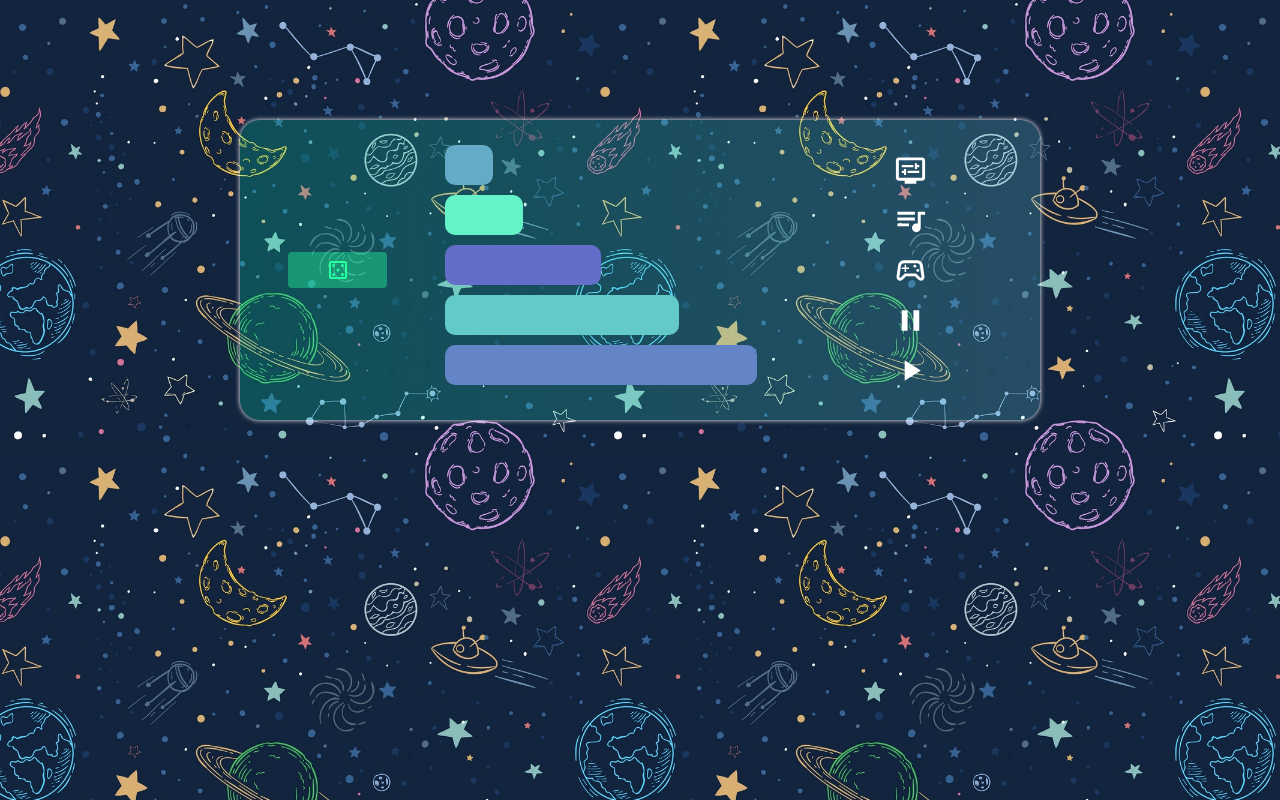
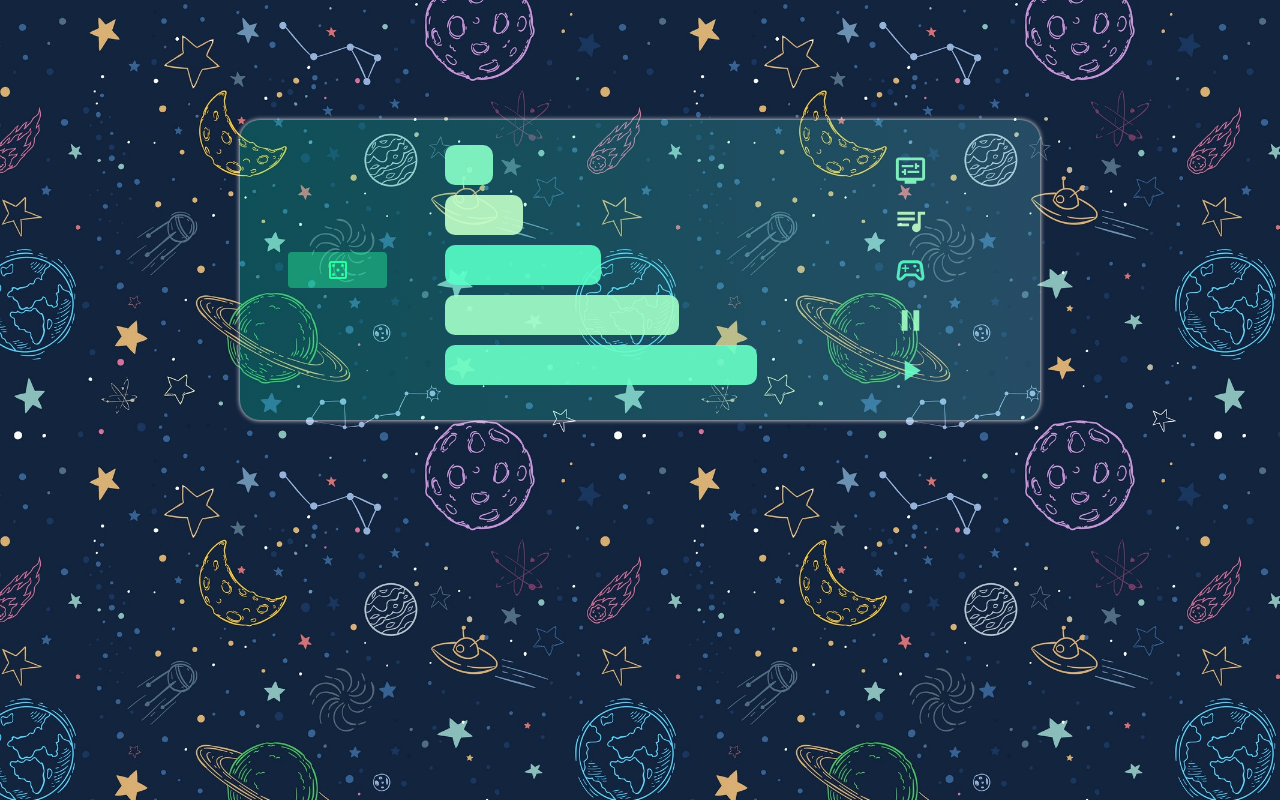
Before and after one commit to Merzaad/botbix, a React (Create React App) app: page / in a window 1280 px wide. Both pictures are taken after a click on the button 337 px from the left and 270 px from the top of the page. Built offline with nearby package versions, Linux system fonts and the light colour scheme.

Commit message:
color fixed

```diff
--- a/src/App.tsx
+++ b/src/App.tsx
@@ -16,12 +16,14 @@ import { selectItems, reorder, roll, reset } from './features/boxbit/boxbitSlice
 
 function App() {
   const items = useAppSelector(selectItems)
+
   const dispatch = useAppDispatch()
   const board = {
     reset: () => {
       dispatch(reset())
       dispatch(roll())
     },
+    color: (x: number) => (items.length > 0 ? items[x].color : 'white'),
   }
   const onDragEnd = ({ destination, source }: DropResult) => {
     if (!destination) return
@@ -87,31 +89,31 @@ function App() {
         <DisplaySettingsIcon
           fontSize="large"
           sx={{
-            color: 'white',
+            color: `${board.color(0)}`,
           }}
         />
         <QueueMusicIcon
           fontSize="large"
           sx={{
-            color: 'white',
+            color: `${board.color(1)}`,
           }}
         />
         <SportsEsportsOutlinedIcon
           fontSize="large"
           sx={{
-            color: 'white',
+            color: `${board.color(2)}`,
           }}
         />
         <PauseIcon
           fontSize="large"
           sx={{
-            color: 'white',
+            color: `${board.color(3)}`,
           }}
         />
         <PlayArrowIcon
           fontSize="large"
           sx={{
-            color: 'white',
+            color: `${board.color(4)}`,
           }}
         />
       </Container>
--- a/src/features/boxbit/boxItems.tsx
+++ b/src/features/boxbit/boxItems.tsx
@@ -9,9 +9,10 @@ import makeStyles from '@material-ui/core/styles/makeStyles'
 
 const useStyles = makeStyles({
   draggingItem: {
-    background: 'rgb(146,255,207,0.9)',
+    background: 'rgb(146,255,207,0.5)',
     borderRadius: '10px',
-    boxShadow: '0px 0px 8px (255,255,230)',
+    borderColor: 'red',
+    boxShadow: '0px 0px 20px (255,255,230)',
   },
 })
 
@@ -40,7 +41,6 @@ function DraggableListItem({ item, index }: DragItem) {
             background: `${item.color}`,
             height: '40px',
             borderRadius: '10px',
-            color: 'white',
             marginLeft: '0px',
             marginBottom: '10px',
           }}
--- a/src/features/boxbit/boxbitSlice.ts
+++ b/src/features/boxbit/boxbitSlice.ts
@@ -35,7 +35,7 @@ export const boxbitSlice = createSlice({
             id: `${i}`,
             title: `title${i}`,
             text: `text${i}`,
-            color: `rgb(100,${Math.random() * 250},200)`,
+            color: `rgb(${Math.random() * 200},255,200,.9)`,
           }
           x.items.push(z)
         }
```
